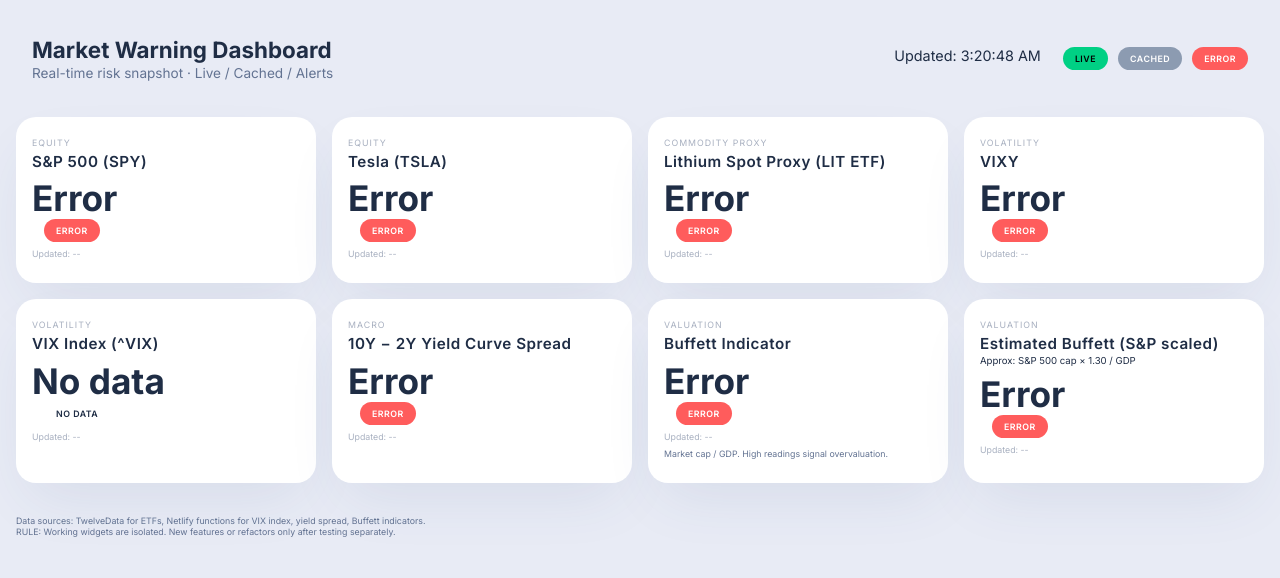
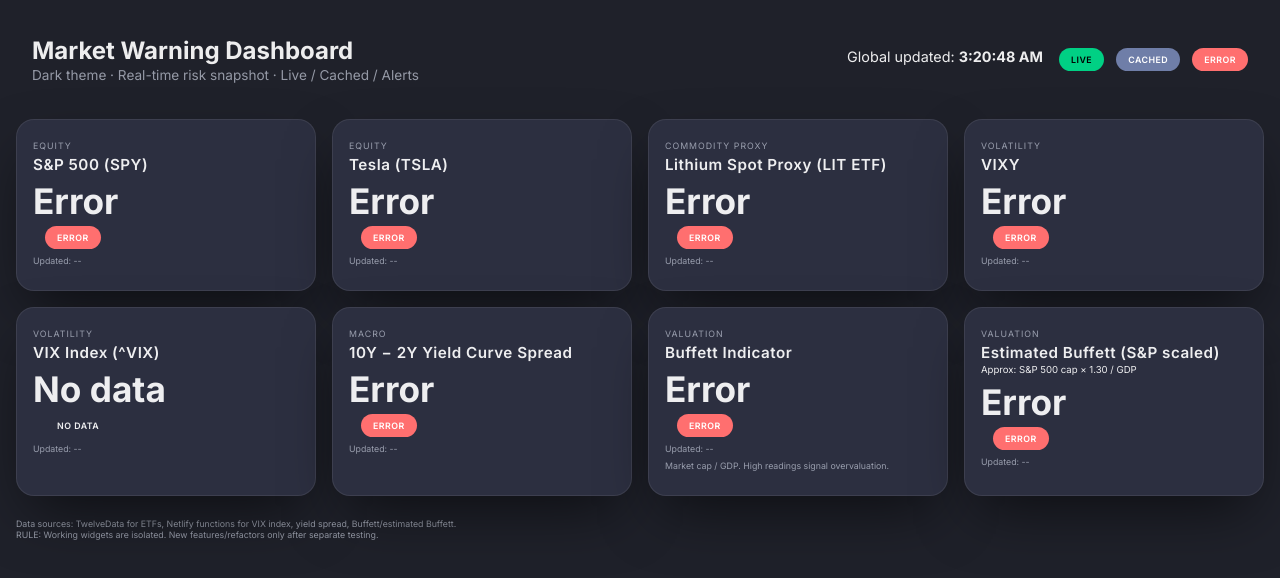
Before and after one commit to Spikerama/Market_Dashboard_UI_Test, a plain HTML site: page index.html in a window 1280 px wide. Drawn offline with Linux system fonts and the light colour scheme; no server answers.

Commit message:
Update index.html

```diff
--- a/index.html
+++ b/index.html
@@ -9,28 +9,27 @@
   <link href="https://fonts.googleapis.com/css2?family=Inter:wght@300;400;600;700&display=swap" rel="stylesheet" />
   <style>
     :root {
-      --bg: #f5f7fa;
-      --card-bg: #ffffff;
-      --radius: 20px;
-      --shadow: 0 25px 60px -15px rgba(50, 75, 125, 0.1);
-      --transition: 0.35s cubic-bezier(.4,.2,.2,1);
-      --text-primary: #1f2d45;
-      --text-secondary: #637392;
-      --border: #e6e9f0;
+      --bg: #1f212a;
+      --card-bg: #2c2f40;
+      --radius: 18px;
+      --shadow: 0 25px 60px -15px rgba(0, 0, 0, 0.6);
+      --text-primary: rgba(255,255,255,0.92);
+      --text-secondary: rgba(200,205,220,0.7);
+      --muted: rgba(200,205,220,0.45);
       --live: #00d084;
-      --cached: #8c9bb1;
-      --error: #ff5c5c;
-      --muted: #a8b0c0;
-      --gradient: linear-gradient(135deg,#eef5fc 0%,#ffffff 60%);
+      --cached: #6f7ea8;
+      --error: #ff6f6f;
+      --border: rgba(255,255,255,0.08);
+      --transition: .35s cubic-bezier(.4,.2,.2,1);
     }
-    * { box-sizing: border-box; }
+    * { box-sizing:border-box; }
     body {
-      margin: 0;
-      padding: 1.5rem 1rem 3rem;
-      background: #e8ebf5;
+      margin:0;
+      padding:1.5rem 1rem 3rem;
+      background: var(--bg);
       font-family: 'Inter', system-ui,-apple-system,BlinkMacSystemFont,sans-serif;
       color: var(--text-primary);
-      min-height: 100vh;
+      min-height:100vh;
     }
     .app {
       max-width: 1400px;
@@ -40,30 +39,30 @@
       gap: 1rem;
     }
     .header {
-      display: flex;
-      flex-wrap: wrap;
+      display:flex;
+      flex-wrap:wrap;
       justify-content: space-between;
       align-items: center;
+      gap: .5rem;
       padding: .75rem 1rem;
-      gap: 0.5rem;
     }
     .title {
-      font-size: 1.4rem;
-      font-weight: 700;
-      display: flex;
-      align-items: center;
-      gap: .5rem;
+      font-size:1.5rem;
+      font-weight:700;
+      display:flex;
+      align-items:center;
+      gap:.5rem;
     }
     .sub {
-      font-size: .85rem;
+      font-size:.85rem;
       color: var(--text-secondary);
-      margin-top: 2px;
+      margin-top:2px;
     }
     .grid {
-      display: grid;
+      display:grid;
       grid-template-columns: repeat(auto-fit, minmax(300px, 1fr));
-      gap: 1rem;
-      margin-top: .5rem;
+      gap:1rem;
+      margin-top:.5rem;
     }
     .card {
       position: relative;
@@ -71,106 +70,102 @@
       border-radius: var(--radius);
       padding: 1.25rem 1rem 1.5rem;
       box-shadow: var(--shadow);
-      display: flex;
+      display:flex;
       flex-direction: column;
       transition: transform var(--transition), box-shadow var(--transition);
-      overflow: hidden;
+      overflow:hidden;
+      border:1px solid var(--border);
     }
     .card:hover {
-      transform: translateY(-3px);
-      box-shadow: 0 35px 70px -20px rgba(50, 75, 125, 0.15);
+      transform: translateY(-2px);
+      box-shadow: 0 35px 80px -10px rgba(0,0,0,0.7);
     }
-    .card h2 {
-      margin: 0;
-      font-size: .95rem;
-      font-weight: 600;
-      letter-spacing: .5px;
-      display: flex;
+    .small-label {
+      font-size:.55rem;
+      text-transform: uppercase;
+      letter-spacing:1px;
+      color: var(--text-secondary);
+      margin-bottom:4px;
+    }
+    h2 {
+      margin:0;
+      font-size:.95rem;
+      font-weight:600;
+      letter-spacing:.5px;
+      display:flex;
       justify-content: space-between;
       align-items: baseline;
     }
     .value {
-      font-size: 2.2rem;
-      font-weight: 700;
-      margin-top: .4rem;
-      display: flex;
+      font-size:2.2rem;
+      font-weight:700;
+      margin-top:6px;
+      display:flex;
       align-items: baseline;
-      gap: 6px;
-    }
-    .small-label {
-      font-size: .55rem;
-      text-transform: uppercase;
-      letter-spacing: 1px;
-      color: var(--muted);
-      margin-bottom: 4px;
+      gap:6px;
+      color: var(--text-primary);
     }
     .change {
-      font-size: .85rem;
-      margin-top: 4px;
-      display: flex;
-      align-items: center;
-      gap: 4px;
+      font-size:.85rem;
+      margin-top:4px;
+      display:flex;
+      align-items:center;
+      gap:4px;
     }
     .up { color: var(--live); }
     .down { color: var(--error); }
     .badge {
-      font-size: .55rem;
-      padding: 6px 12px;
-      border-radius: 999px;
-      font-weight: 600;
-      display: inline-block;
-      margin-left: 6px;
+      font-size:.55rem;
+      padding:6px 12px;
+      border-radius:999px;
+      font-weight:600;
+      display:inline-block;
+      margin-left:6px;
       text-transform: uppercase;
-      letter-spacing: .5px;
+      letter-spacing:.5px;
     }
     .badge-live { background: var(--live); color: #000; }
     .badge-cached { background: var(--cached); color: #fff; }
     .badge-error { background: var(--error); color: #fff; }
-    .timestamp { font-size: .55rem; margin-top: 6px; color: var(--muted); }
-    .stale { font-size: .55rem; color: var(--muted); margin-top: 2px; }
+    .timestamp { font-size:.55rem; margin-top:6px; color: var(--text-secondary); }
+    .stale { font-size:.55rem; color: var(--text-secondary); margin-top:2px; }
     .spinner {
-      width: 16px;
-      height: 16px;
-      border: 3px solid rgba(0,0,0,0.1);
-      border-top: 3px solid #6366f1;
-      border-radius: 50%;
+      width:16px;
+      height:16px;
+      border:3px solid rgba(255,255,255,0.1);
+      border-top:3px solid #8b9cff;
+      border-radius:50%;
       animation: spin 1s linear infinite;
-      display: inline-block;
+      display:inline-block;
       vertical-align: middle;
-      margin-left: 4px;
+      margin-left:4px;
     }
     @keyframes spin { to { transform: rotate(360deg); } }
-    .indicator-line {
-      position: absolute;
-      bottom: 0;
-      left: 0;
-      height: 4px;
-      width: 100%;
-      background: linear-gradient(90deg,var(--live) 0%, var(--cached) 60%, var(--error) 100%);
+    .note {
+      font-size:.55rem;
+      color: var(--text-secondary);
+      margin-top:6px;
     }
-    .mini {
-      display: flex;
-      gap: 6px;
-      flex-wrap: wrap;
-    }
-    .note {
-      font-size: .55rem;
-      color: var(--text-secondary);
-      margin-top: 6px;
-    }
+    .mini { display:flex; gap:6px; flex-wrap:wrap; align-items:center; margin-top:4px; }
+    .header-right { display:flex; gap:1rem; flex-wrap:wrap; font-size:.9rem; }
+    .legend { display:flex; gap:.75rem; align-items:center; }
+    .legend .badge { margin:0; }
   </style>
 </head>
-
 <body>
   <div class="app">
     <div class="header">
       <div>
         <div class="title">Market Warning Dashboard</div>
-        <div class="sub">Real-time risk snapshot · Live / Cached / Alerts</div>
+        <div class="sub">Dark theme · Real-time risk snapshot · Live / Cached / Alerts</div>
       </div>
-      <div style="font-size:.9rem; display:flex; gap:1rem; flex-wrap:wrap;">
-        <div>Updated: <span id="global-updated">--:--:--</span></div>
-        <div><span class="badge badge-live">LIVE</span> <span class="badge badge-cached">CACHED</span> <span class="badge badge-error">ERROR</span></div>
+      <div class="header-right">
+        <div>Global updated: <strong id="global-updated">--:--:--</strong></div>
+        <div class="legend">
+          <div class="badge badge-live">LIVE</div>
+          <div class="badge badge-cached">CACHED</div>
+          <div class="badge badge-error">ERROR</div>
+        </div>
       </div>
     </div>
 
@@ -298,14 +293,13 @@
       </div>
     </div>
 
-    <div class="note" style="margin-top:1rem;">
-      Data sources: TwelveData for ETFs, Netlify functions for VIX index, yield spread, Buffett indicators.<br>
-      RULE: Working widgets are isolated. New features or refactors only after testing separately.
+    <div class="note">
+      Data sources: TwelveData for ETFs, Netlify functions for VIX index, yield spread, Buffett/estimated Buffett. <br>
+      RULE: Working widgets are isolated. New features/refactors only after separate testing.
     </div>
   </div>
 
   <script>
-    // Same core logic as before: TwelveData key + helpers
     const TWELVE_KEY = '26137bba624c4dcb9b5284ad1b234071';
 
     function cacheSet(key, obj) { try { localStorage.setItem(key, JSON.stringify({ ts: Date.now(), data: obj })); } catch {} }
@@ -352,7 +346,6 @@
       if (staleEl) staleEl.style.display = useCache ? 'block' : 'none';
     }
 
-    // SPY
     async function refreshSPY() {
       const spinner = document.getElementById('sp500-spinner');
       if (spinner) spinner.style.display = 'inline-block';
@@ -383,7 +376,6 @@
       } finally { if (spinner) spinner.style.display = 'none'; }
     }
 
-    // TSLA
     async function refreshTSLA() {
       const spinner = document.getElementById('tsla-spinner');
       if (spinner) spinner.style.display = 'inline-block';
@@ -414,7 +406,6 @@
       } finally { if (spinner) spinner.style.display = 'none'; }
     }
 
-    // Lithium
     async function refreshLithium() {
       const spinner = document.getElementById('lithium-spinner');
       if (spinner) spinner.style.display = 'inline-block';
@@ -445,7 +436,6 @@
       } finally { if (spinner) spinner.style.display = 'none'; }
     }
 
-    // VIXY
     async function refreshVIX() {
       const spinner = document.getElementById('vix-spinner');
       if (spinner) spinner.style.display = 'inline-block';
@@ -476,7 +466,6 @@
       } finally { if (spinner) spinner.style.display = 'none'; }
     }
 
-    // VIX index
     async function refreshVIXIndex() {
       const spinner = document.getElementById('vix-index-spinner');
       if (spinner) spinner.style.display = 'inline-block';
@@ -511,7 +500,6 @@
       } finally { if (spinner) spinner.style.display = 'none'; }
     }
 
-    // Yield curve
     async function refreshYieldCurve() {
       const spinner = document.getElementById('yield-spinner');
       if (spinner) spinner.style.display = 'inline-block';
@@ -560,7 +548,6 @@
       } finally { if (spinner) spinner.style.display = 'none'; }
     }
 
-    // Buffett
     async function refreshBuffett() {
       const spinner = document.getElementById('buffett-spinner');
       if (spinner) spinner.style.display = 'inline-block';
@@ -620,7 +607,6 @@
       } finally { if (spinner) spinner.style.display = 'none'; }
     }
 
-    // Estimated Buffett
     async function refreshEstimatedBuffett() {
       const spinner = document.getElementById('estimated-buffett-spinner');
       if (spinner) spinner.style.display = 'inline-block';
```
